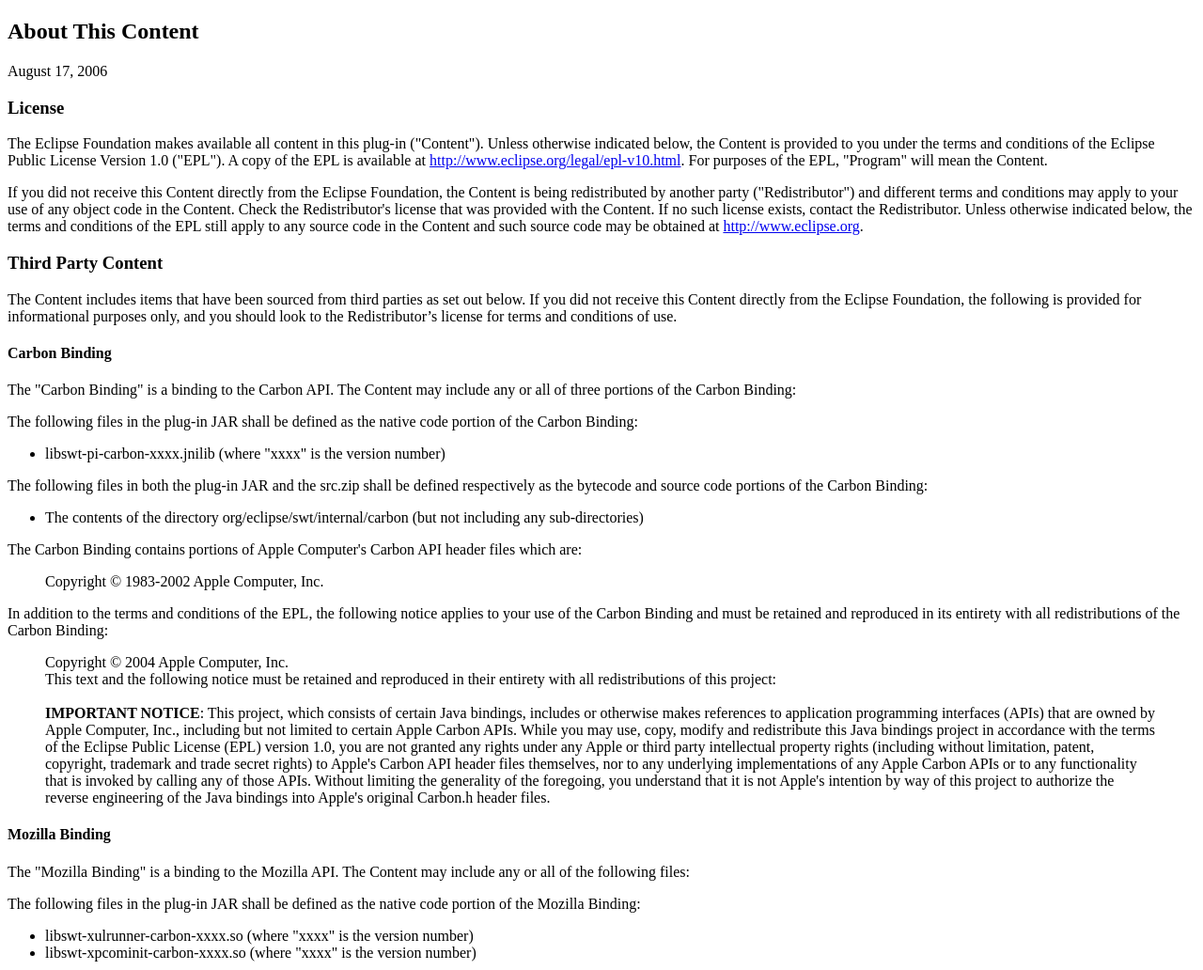
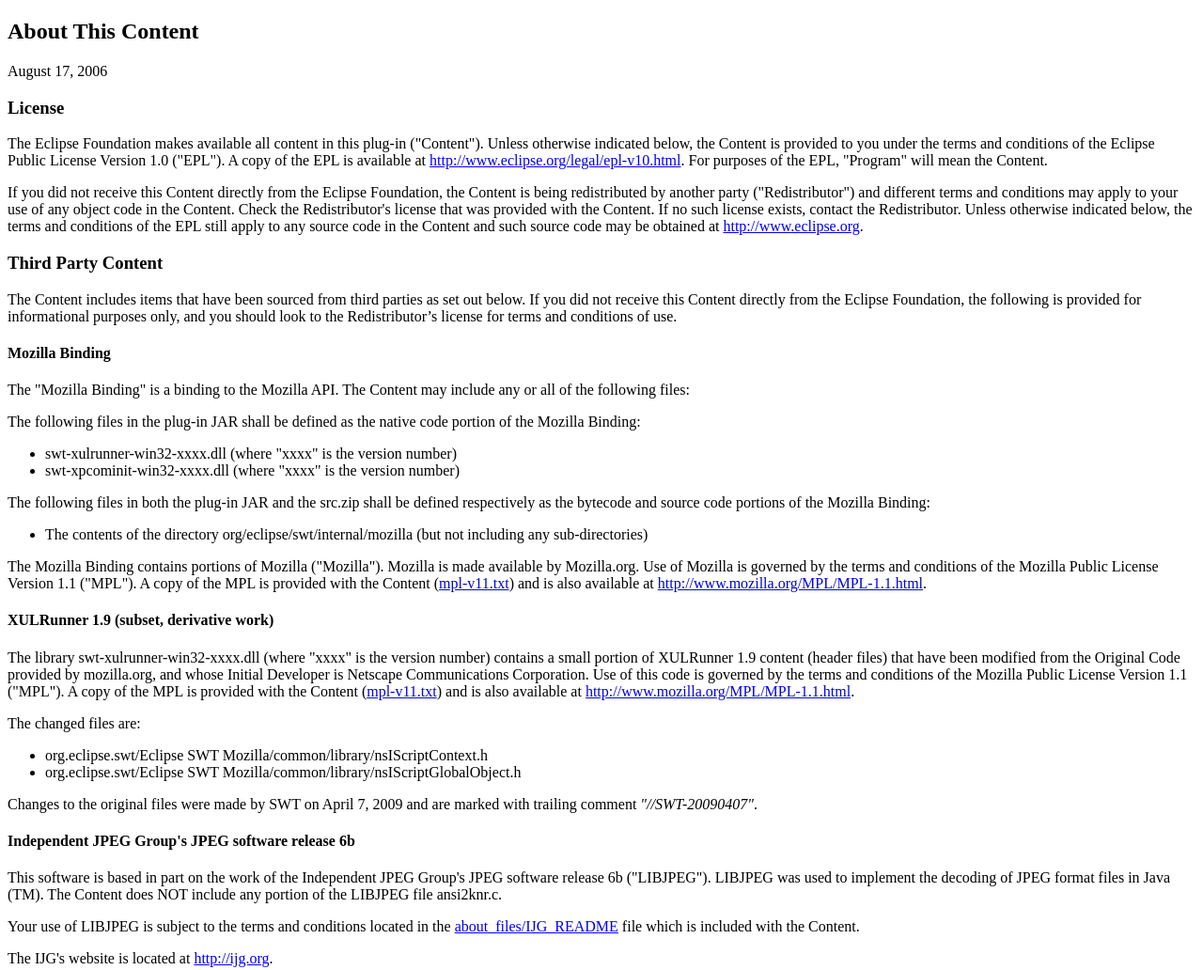
Before and after one commit to djat/suprabrowser, a plain HTML site: page ss.core/lib-osx/swt/about.html in a window 1280 px wide. Shown: the top 1032 px of the page at 94% size. Drawn offline with Linux system fonts and the light colour scheme.

```diff
--- a/ss.core/lib-osx/swt/about.html
+++ b/ss.core/lib-osx/swt/about.html
@@ -31,48 +31,14 @@
 for informational purposes only, and you should look to the Redistributor&rsquo;s license for
 terms and conditions of use.</p>
 
-<h4>Carbon Binding</h4>
-
-<p>The &quot;Carbon Binding&quot; is a binding to the Carbon API.  The Content may include any or all of three portions of the Carbon Binding:</p>
-
-<p>The following files in the plug-in JAR shall be defined as the native code portion of the Carbon Binding:</p>
-<ul>
-	<li>libswt-pi-carbon-xxxx.jnilib (where &quot;xxxx&quot; is the version number)</li>
-</ul>
-
-<p>The following files in both the plug-in JAR and the src.zip shall be defined respectively as the bytecode and source code portions of the Carbon Binding:</p>
-
-<ul>
-	<li>The contents of the directory org/eclipse/swt/internal/carbon (but not including any sub-directories)</li>
-</ul>
-
-<p>The Carbon Binding contains portions of Apple Computer's Carbon API header files which are:</p>
-
-<blockquote>Copyright &copy; 1983-2002 Apple Computer, Inc.</blockquote>
-
-<p>In addition to the terms and conditions of the EPL, the following notice applies to your use of the Carbon Binding and must be retained and reproduced in its entirety with all redistributions of the
-Carbon Binding:</p>
-
-<blockquote>
-Copyright &copy; 2004 Apple Computer, Inc.<br>
-This text and the following notice must be retained and reproduced in their entirety with all redistributions of this project:<br><br>
-<strong>IMPORTANT NOTICE</strong>: This project, which consists of certain Java bindings, includes or otherwise makes references to application programming interfaces
-(APIs) that are owned by Apple Computer, Inc., including but not limited to certain Apple Carbon APIs. While you may use, copy, modify and redistribute
-this Java bindings project in accordance with the terms of the Eclipse Public License (EPL) version 1.0, you are not granted any rights under any Apple or
-third party intellectual property rights (including without limitation, patent, copyright, trademark and trade secret rights) to Apple's Carbon API header files
-themselves, nor to any underlying implementations of any Apple Carbon APIs or to any functionality that is invoked by calling any of those APIs. Without
-limiting the generality of the foregoing, you understand that it is not Apple's intention by way of this project to authorize the reverse engineering of the Java
-bindings into Apple's original Carbon.h header files.
-</blockquote>
-
 <h4>Mozilla Binding</h4>
 
 <p>The &quot;Mozilla Binding&quot; is a binding to the Mozilla API.  The Content may include any or all of the following files:</p>
 
 <p>The following files in the plug-in JAR shall be defined as the native code portion of the Mozilla Binding:</p>
 <ul>
-	<li>libswt-xulrunner-carbon-xxxx.so (where &quot;xxxx&quot; is the version number)</li>
-	<li>libswt-xpcominit-carbon-xxxx.so (where &quot;xxxx&quot; is the version number)</li>
+	<li>swt-xulrunner-win32-xxxx.dll (where &quot;xxxx&quot; is the version number)</li>
+	<li>swt-xpcominit-win32-xxxx.dll (where &quot;xxxx&quot; is the version number)</li>
 </ul>
 
 <p>The following files in both the plug-in JAR and the src.zip shall be defined respectively as the bytecode and source code portions of the Mozilla Binding:</p>
@@ -83,6 +49,19 @@
 <p>The Mozilla Binding contains portions of Mozilla (&quot;Mozilla&quot;).  Mozilla is made available by Mozilla.org.  Use of Mozilla is governed by the terms and
 conditions of the Mozilla Public License Version 1.1 (&quot;MPL&quot;).  A copy of the MPL is provided with the Content (<a href="about_files/mpl-v11.txt" target="_blank">mpl-v11.txt</a>) and is also available at
 <a href="http://www.mozilla.org/MPL/MPL-1.1.html" target="_blank">http://www.mozilla.org/MPL/MPL-1.1.html</a>.</p>
+
+<h4>XULRunner 1.9 (subset, derivative work)</h4>
+
+The library swt-xulrunner-win32-xxxx.dll (where &quot;xxxx&quot; is the version number) contains a small portion of XULRunner 1.9 content (header files) that have
+been modified from the Original Code provided by mozilla.org, and whose Initial Developer is Netscape Communications Corporation. Use of this code is governed by
+the terms and conditions of the Mozilla Public License Version 1.1 ("MPL").  A copy of the MPL is provided with the Content (<a href="./about_files/mpl-v11.txt">mpl-v11.txt</a>)
+and is also available at <a href="http://www.mozilla.org/MPL/MPL-1.1.html">http://www.mozilla.org/MPL/MPL-1.1.html</a>.
+<p>The changed files are:
+<ul>
+  <li>org.eclipse.swt/Eclipse SWT Mozilla/common/library/nsIScriptContext.h</code>
+  <li>org.eclipse.swt/Eclipse SWT Mozilla/common/library/nsIScriptGlobalObject.h</code>
+</ul>
+Changes to the original files were made by SWT on April 7, 2009 and are marked with trailing comment <em>&quot;//SWT-20090407&quot;</em>.
 
 <h4>Independent JPEG Group's JPEG software release 6b</h4>
 
@@ -186,7 +165,20 @@
 	<li>The error handling was simplified and now uses Java exceptions.</li>
 </ol>
 
-<small>Java and all Java-based trademarks and logos are trademarks or registered trademarks of Sun Microsystems, Inc. in the United States and other countries.</small>
+<h4>PuTTY 0.58 (derivative work)</h4>
+
+<p>Portions of the SWT class org/eclipse/swt/internal/image/PngDeflater are based on PuTTY's sshzlib.c. PuTTY is made available by Mozilla.org.  Use of PuTTY is governed by the terms and
+conditions of the the following MIT-style license:  </p>
+<blockquote>
+  <p><em>PuTTY is copyright 1997-2007 Simon Tatham.</em> </p>
+  <p><em>Portions copyright Robert de Bath, Joris van Rantwijk, Delian  Delchev, Andreas Schultz, Jeroen Massar, Wez Furlong, Nicolas Barry,  Justin Bradford, Ben Harris, Malcolm Smith, Ahmad Khalifa, Markus Kuhn,  and CORE SDI S.A.</em> </p>
+  <p><em>Permission is hereby granted, free of charge, to any person  obtaining a copy of this software and associated documentation files  (the &quot;Software&quot;), to deal in the Software without restriction,  including without limitation the rights to use, copy, modify, merge,  publish, distribute, sublicense, and/or sell copies of the Software,  and to permit persons to whom the Software is furnished to do so,  subject to the following conditions:</em> </p>
+  <p><em>The above copyright notice and this permission notice shall be  included in all copies or substantial portions of the Software.</em> </p>
+  <p><em>THE SOFTWARE IS PROVIDED &quot;AS IS&quot;, WITHOUT WARRANTY OF ANY KIND,  EXPRESS OR IMPLIED, INCLUDING BUT NOT LIMITED TO THE WARRANTIES OF  MERCHANTABILITY, FITNESS FOR A PARTICULAR PURPOSE AND  NONINFRINGEMENT.  IN NO EVENT SHALL SIMON TATHAM BE LIABLE FOR ANY  CLAIM, DAMAGES OR OTHER LIABILITY, WHETHER IN AN ACTION OF CONTRACT,  TORT OR OTHERWISE, ARISING FROM, OUT OF OR IN CONNECTION WITH THE  SOFTWARE OR THE USE OR OTHER DEALINGS IN THE SOFTWARE.</em> </p>
+</blockquote>
+<p>A copy of the license is also available at <a href="http://www.chiark.greenend.org.uk/~sgtatham/putty/licence.html" target="_blank">http://www.chiark.greenend.org.uk/~sgtatham/putty/licence.html</a>.</p>
+
+<p><small>Java and all Java-based trademarks and logos are trademarks or registered trademarks of Sun Microsystems, Inc. in the United States and other countries.</small></p>
 
 </body>
 </html>
```
Also changed, not shown: 4 other files.
